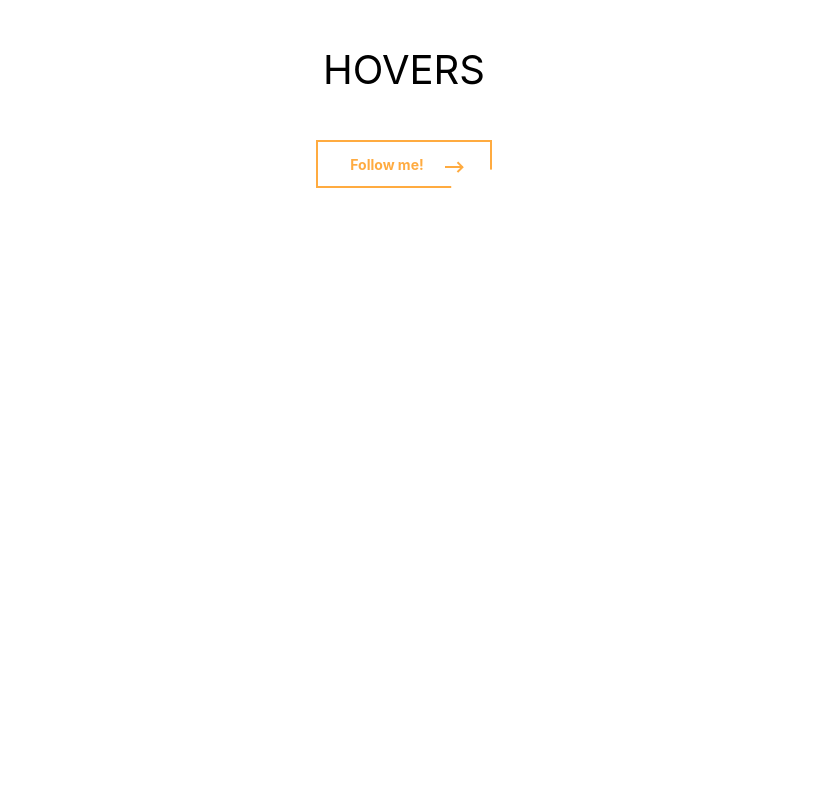
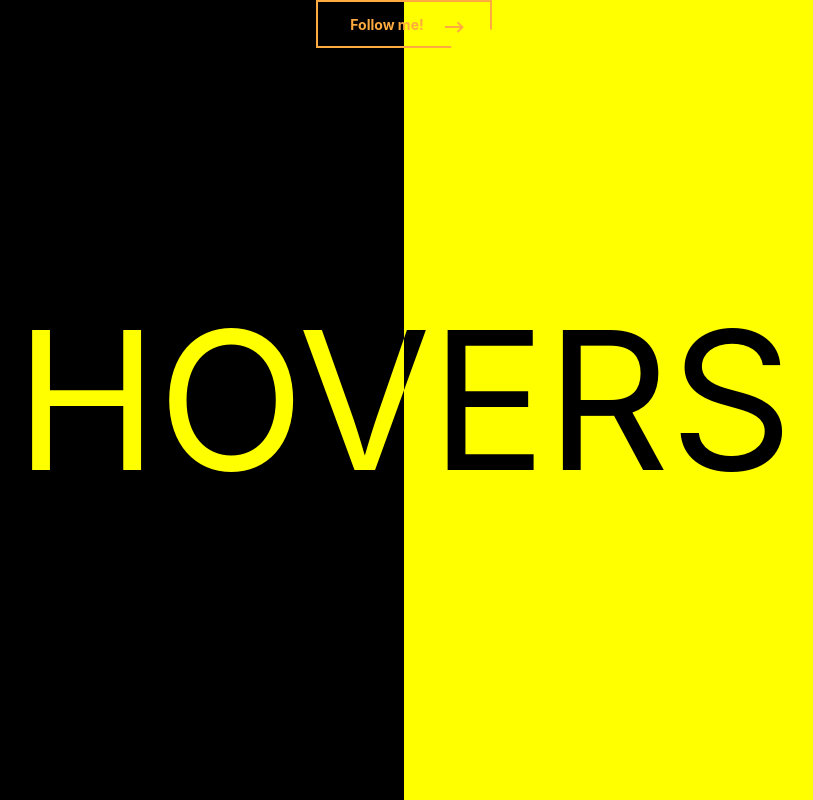
Before and after one commit to brizism/CSS_Snippets, a website: page hovers.html in a window 1280 px wide. Shown: the whole page, without its empty margins (236-1049 px from the left). Drawn offline with Linux system fonts and the light colour scheme.

Commit message:
inverted color text

```diff
--- /dev/null
+++ b/scss/components/headlines/headlines.scss
@@ -0,0 +1,46 @@
+$color1: black;
+$color2: yellow;
+
+html, body {
+	// Set up a background gradient for where you want the text to change colour
+  background: linear-gradient(to right,
+  $color1 0%,
+  $color1 50%,
+  $color2 50%,
+  $color2 100%);
+
+	height: 100%;
+}
+
+h1 {
+	color: black;
+
+	// Setup a background
+  background: linear-gradient(to right,
+  $color2 0%,
+  $color2 50%,
+  $color1 50%,
+  $color1 100%);
+
+	// Clip the background to the text
+	-webkit-background-clip: text;
+	// Remove the fill of the text
+	-webkit-text-fill-color: transparent;
+}
+
+
+h1 {
+	font-size: 15vw;
+	top: 50%;
+	left: 50%;
+	margin: 0;
+	transform: translate(-50%, -50%);
+	position: absolute;
+	text-decoration: underline;
+	width: 100%;
+	text-align: center;
+}
+
+h1::before {
+	text-decoration: underline;
+}
--- a/scss/main.scss
+++ b/scss/main.scss
@@ -1,3 +1,4 @@
 @import './base/reset';
 @import './base/base';
 @import 'components/hovers/hovers';
+@import 'components/headlines/headlines';
```
Also changed, not shown: headlines.html (added, +15 -0 lines), css/styles.css, 1 other file.
